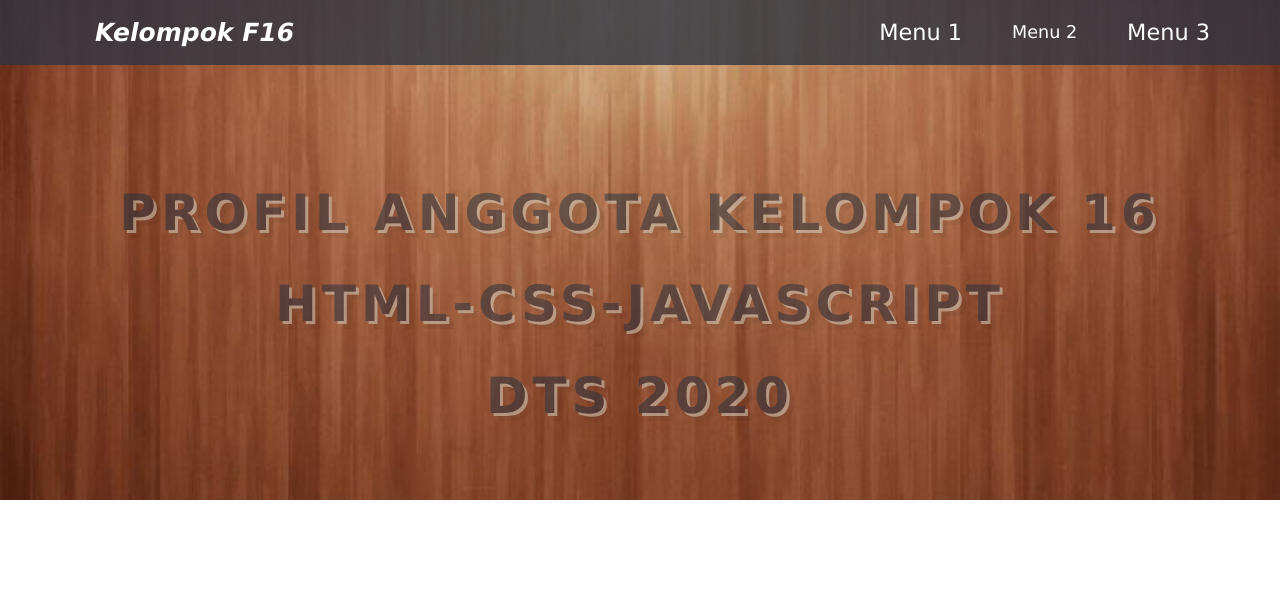
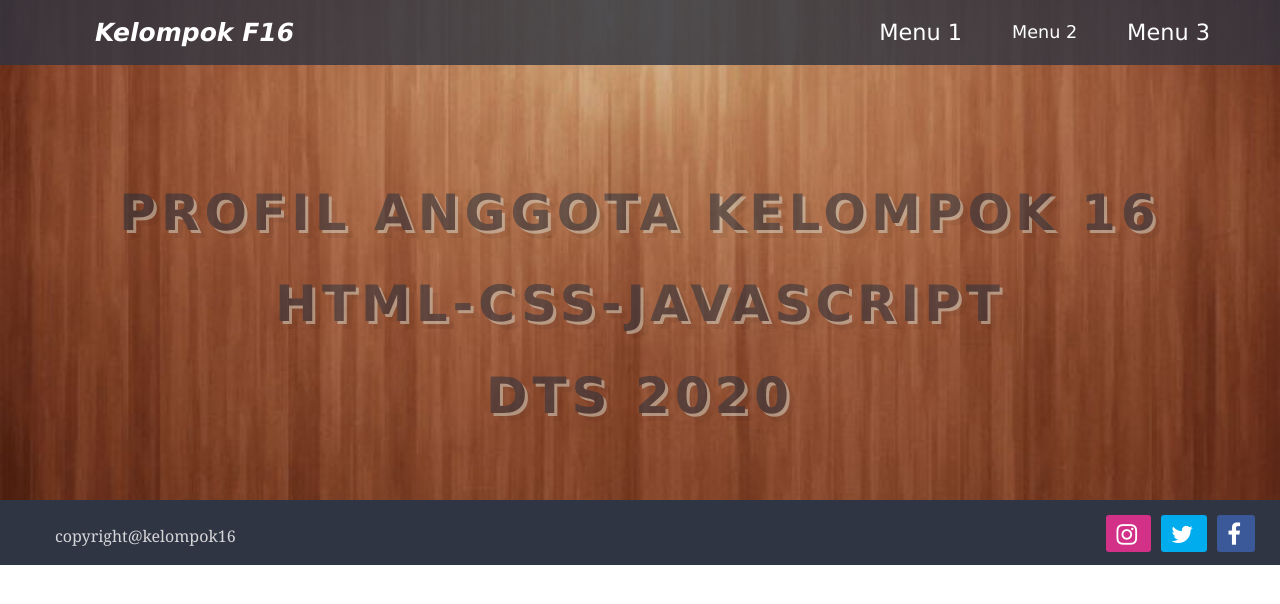
Before and after one commit to MariefW/F16_DTS20, a plain HTML site: page index.html in a window 1280 px wide. Drawn offline with Linux system fonts and the light colour scheme.

Commit message:
tambahan footer

```diff
--- a/index.html
+++ b/index.html
@@ -29,7 +29,17 @@
           <h1>HTML-CSS-JAVASCRIPT</h1>
           <h1>DTS 2020</h1>
         </div>
-	    </div>
+	   </div>
 
+	   <div class="footer">
+       <div class="footer-sosmed">
+          <a href="#" class="btn facebook"><span class="fa fa-facebook"></span></a>
+          <a href="#" class="btn twitter"><span class="fa fa-twitter"></span></a>
+          <a href="#" class="btn instagram"><span class="fa fa-instagram"></span></a>
+       </div>
+       <div class="footer-copy">
+         <p>copyright@kelompok16</p>
+       </div>
+      </div>
   </body>
 </html>
--- a/responsive.css
+++ b/responsive.css
@@ -14,4 +14,16 @@
   .menu-icon{
     display:block;
   }
+
+  .btn{
+    color: #FFF;
+    font-size: 12px;
+    margin-right: 5px;
+    margin-top:10px;
+  }
+
+  p{
+    font-size:11px;
+    margin-left:10px;
+  }
 }
--- a/stylesheet.css
+++ b/stylesheet.css
@@ -137,3 +137,44 @@ a {
   50%  {font-size: 40px;}
   100% {font-size: 50px;}
 }
+
+/*Footer*/
+.footer{
+  height:65px;
+  padding:15px;
+  background-color:#2f3542;
+  color:#fff;
+}
+
+.btn{
+  color: #FFF;
+  font-size: 24px;
+  margin-right: 10px;
+  font-family: georgia, serif;
+  letter-spacing: -1px;
+  border-radius: 3px;
+  -webkit-border-radius: 3px;
+  -moz-border-radius: 3px;
+  float: right;
+}
+
+.facebook {
+  background:#3B5998;
+  padding:2px 10px;
+}
+.twitter {
+  background:#00ACED;
+  padding:2px 10px;
+}
+
+.instagram {
+  background:#D33187;
+  padding:2px 10px;
+}
+
+p{
+  font-family: georgia, serif;
+  opacity:0.8;
+  margin-left:40px;
+  margin-top:10px;
+}
```
